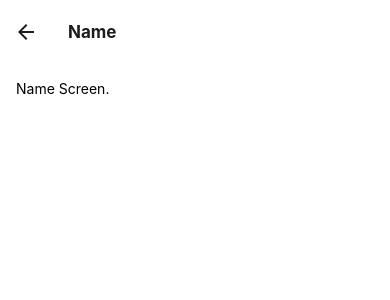
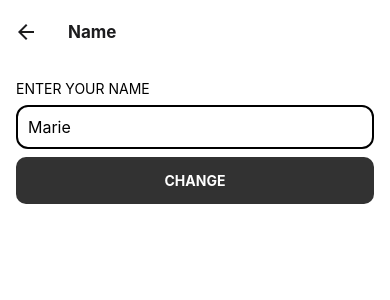
Before and after one commit to guibastack/traffic-lights-app-react-native, a React Native app: screen /ChangeNameScreen in a window 390 px wide. Shown: the top 300 px of the page. Built offline with nearby package versions, Linux system fonts and the light colour scheme.

Commit message:
ChangeName screen design.

```diff
--- a/src/Screens/ChangeNameScreen/index.js
+++ b/src/Screens/ChangeNameScreen/index.js
@@ -1,13 +1,29 @@
 import React from 'react';
 import { View, Text } from 'react-native';
 import * as Styles from '../../Styles/Styles';
+import InputLabel from '../../Components/InputLabel';
+import ButtonLabel from '../../Components/ButtonLabel';
 
 export default () => {
 
     return (
 
         <View style={[Styles.styles.appContainer]}>
-            <Text>Name Screen.</Text>
+
+            <View style={[Styles.styles.MB8]}>
+                <InputLabel
+                    label="Enter your name"
+                    placeholder="Marie"
+                    inputMode="text"
+                />
+            </View>
+
+            <View>
+                <ButtonLabel
+                    label="Change"
+                />
+            </View>
+
         </View>
 
     );
```
